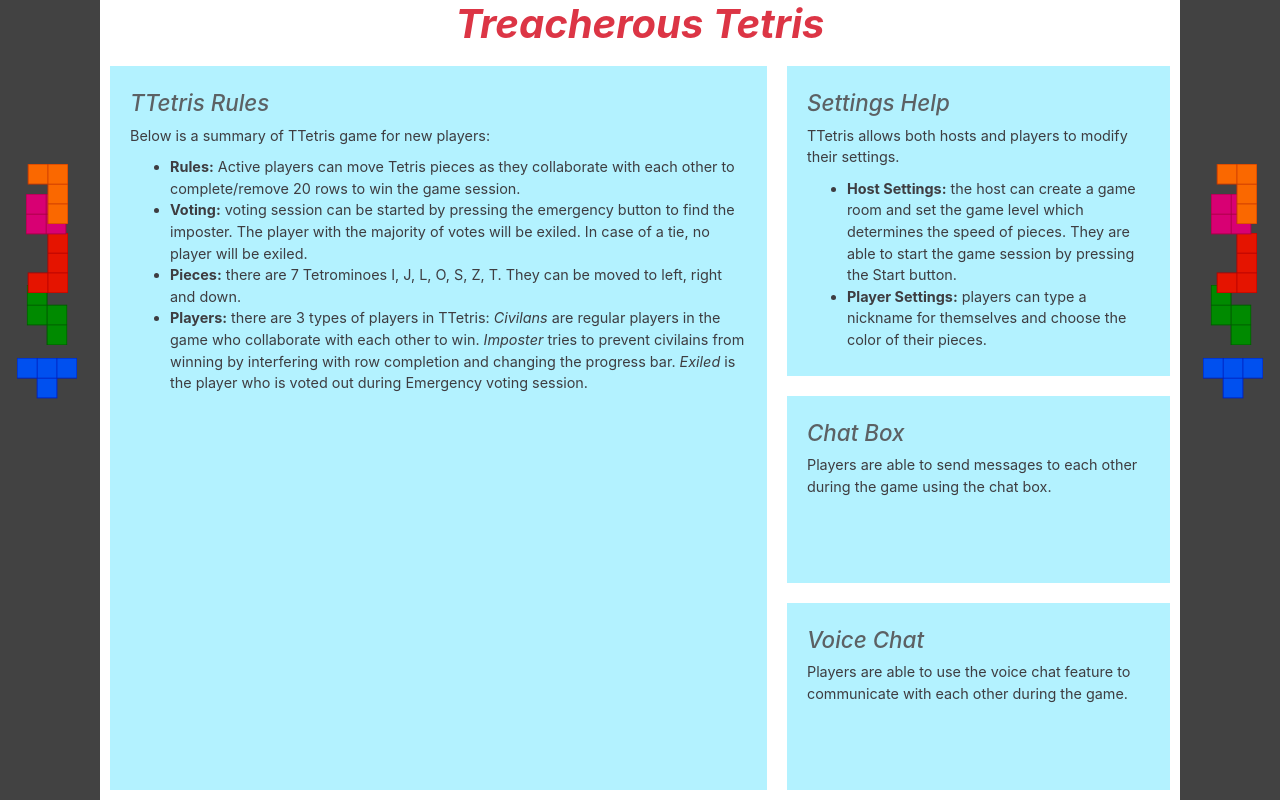
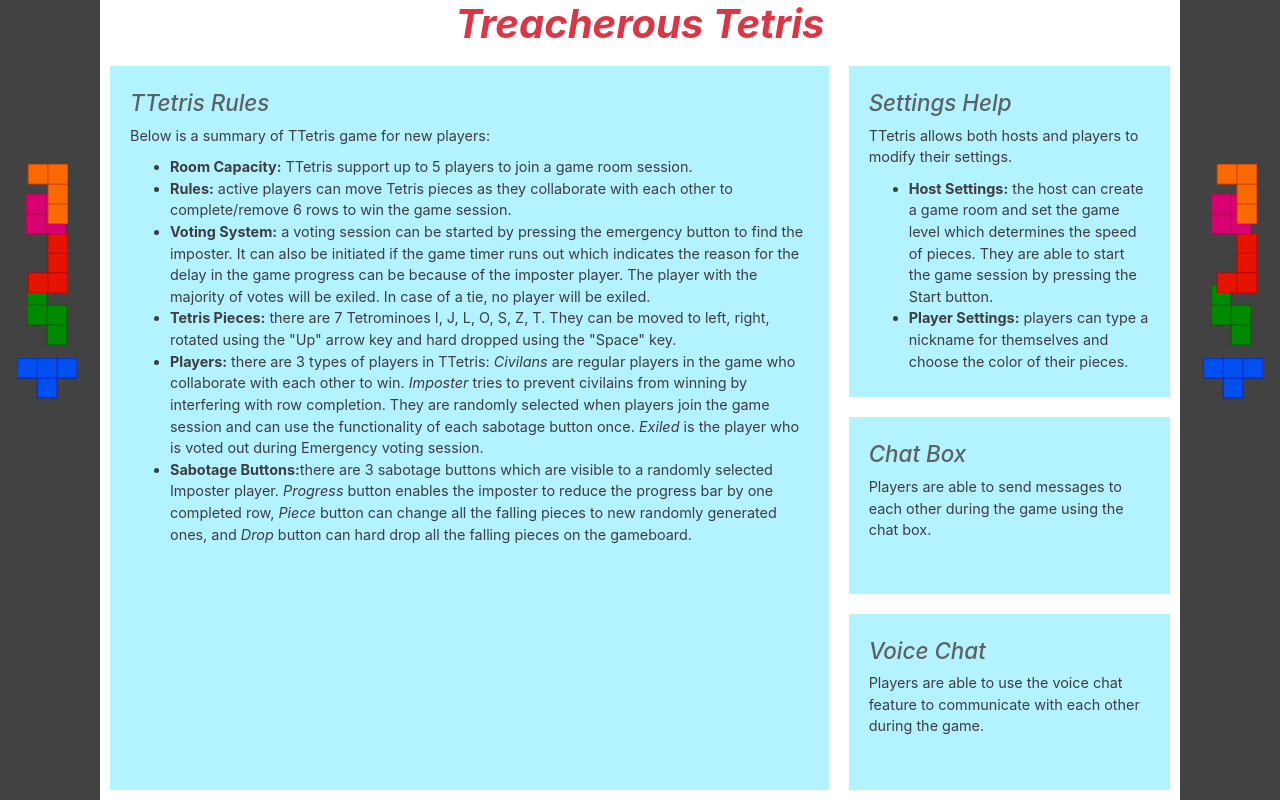
Before and after one commit to ducklin5/TTetris, a React (Create React App) app in the folder code/client/: page /help in a window 1280 px wide. Built offline with nearby package versions, Linux system fonts and the light colour scheme; no server answers.

Commit message:
updated help page

```diff
--- a/code/client/src/pages/helppage/helppage.jsx
+++ b/code/client/src/pages/helppage/helppage.jsx
@@ -24,13 +24,13 @@ class HelpPage extends Component {
                                 <span className="help-box-title font-italic">TTetris Rules</span>
                                 <p className="help-box-paragraph"> Below is a summary of TTetris game for new players:</p>
                                 <ul className="help-box-paragraph">
-                                    <li><strong>Rules:</strong> Active players can move Tetris pieces as they collaborate with each other to complete/remove 20 rows to win the game session. </li>
-                                    <li><strong>Voting:</strong> voting session can be started by pressing the emergency button to find the imposter.
-                                    The player with the majority of votes will be exiled. In case of a tie, no player
-                                    will be exiled.</li>
-                                    <li><strong>Pieces:</strong> there are 7 Tetrominoes I, J, L, O, S, Z, T. They can be moved to left, right and down.</li>
+                                    <li><strong>Room Capacity:</strong>  TTetris support up to 5 players to join a game room session. </li>
+                                    <li><strong>Rules:</strong> active players can move Tetris pieces as they collaborate with each other to complete/remove 6 rows to win the game session. </li>
+                                    <li><strong>Voting System:</strong> a voting session can be started by pressing the emergency button to find the imposter. It can also be initiated if the game timer runs out which indicates the reason for the delay in the game progress can be because of the imposter player. The player with the majority of votes will be exiled. In case of a tie, no player will be exiled.</li>
+                                    <li><strong>Tetris Pieces:</strong> there are 7 Tetrominoes I, J, L, O, S, Z, T. They can be moved to left, right, rotated using the "Up" arrow key and hard dropped using the "Space" key.</li>
                                     <li><strong>Players:</strong> there are 3 types of players in TTetris: <em>Civilans</em> are regular players in the game who collaborate with each other to win.
-                                    <em> Imposter</em> tries to prevent civilains from winning by interfering with row completion and changing the progress bar. <em>Exiled</em> is the player who is voted out during Emergency voting session.</li>
+                                    <em> Imposter</em> tries to prevent civilains from winning by interfering with row completion. They are randomly selected when players join the game session and can use the functionality of each sabotage button once. <em>Exiled</em> is the player who is voted out during Emergency voting session.</li>
+                                    <li><strong>Sabotage Buttons:</strong>there are 3 sabotage buttons which are visible to a randomly selected Imposter player. <em>Progress</em> button enables the imposter to reduce the progress bar by one completed row, <em>Piece</em> button can change all the falling pieces to new randomly generated ones, and <em>Drop</em> button can hard drop all the falling pieces on the gameboard.</li>
                                 </ul>
                             </div>
                         </div>
```
